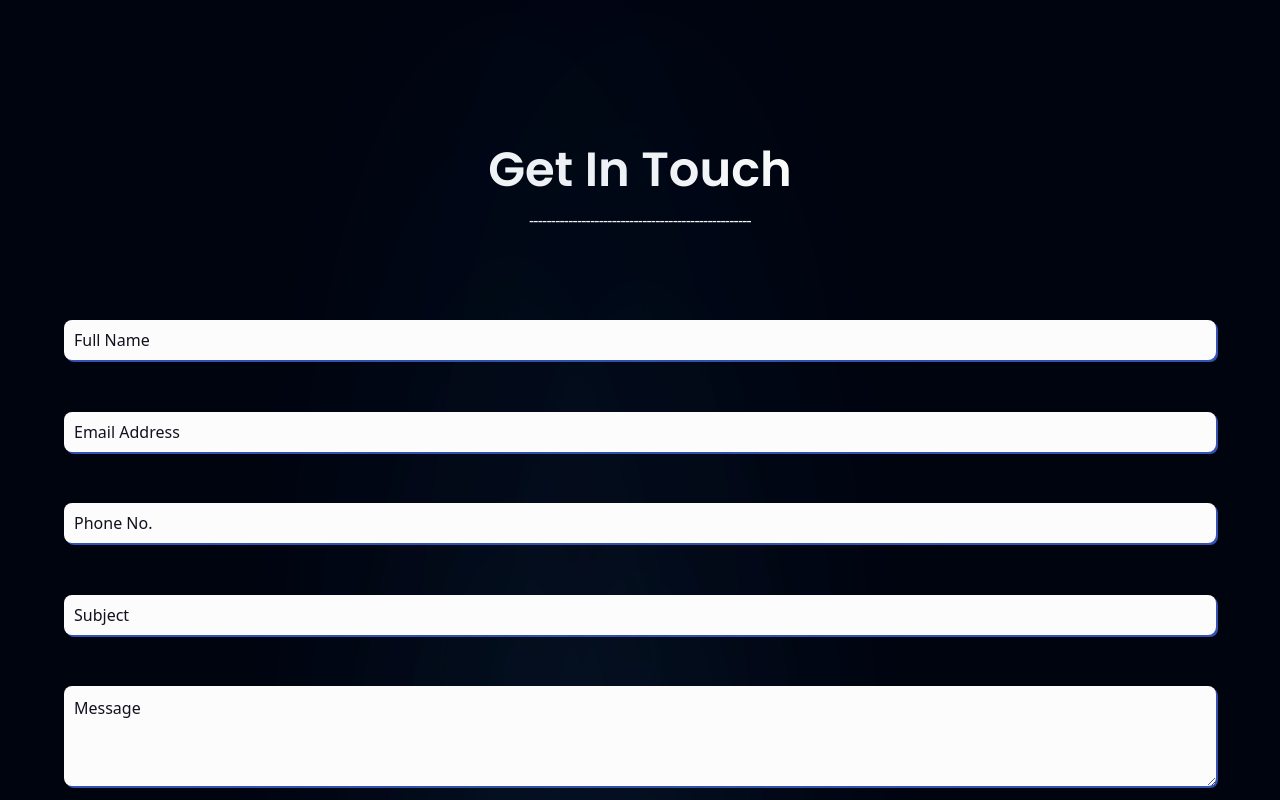
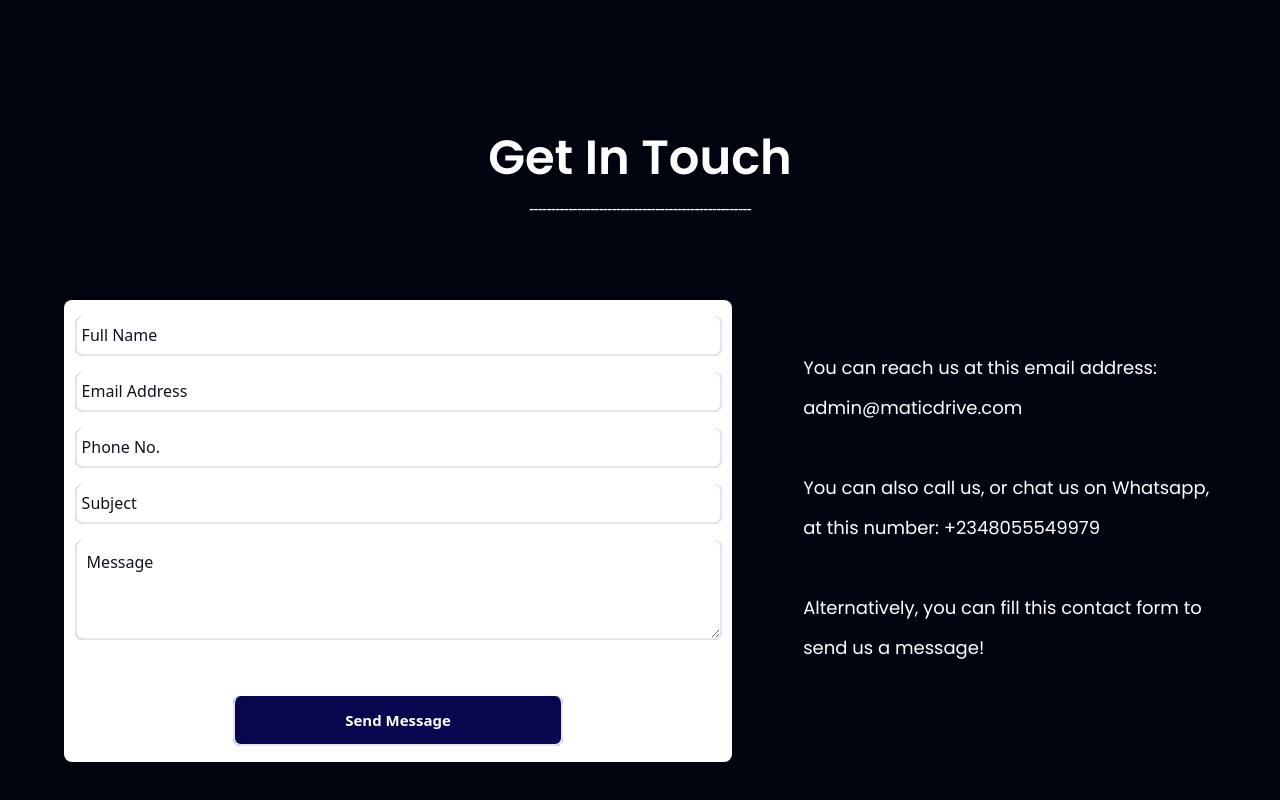
Before and after one commit to Kennius7/MaticDrive-Website, a React (Vite) app: page / in a window 1280 px wide. Shown: the part 5420-6220 px from the top of the page. Built offline with nearby package versions, Linux system fonts and the light colour scheme.

Commit message:
Worked on the contact and partnership sections

```diff
--- a/src/components/ContactUs.jsx
+++ b/src/components/ContactUs.jsx
@@ -54,11 +54,22 @@ const handleSubmit = (e) => {
   return (
     <section id="contact" className={`my-20 ${layout.section}`}>
       <div className="items-center w-full">
-      <div className="flex flex-col justify-center items-center my-6 pb-16">
+
+        <div className="flex flex-col justify-center items-center my-3 pb-4 sm:mb-16">
           <div className={`text-center ${styles.heading2}`}>Get In Touch</div>
           <div className="text-white tracking-tighter">---------------------------------------------------</div>
         </div>
 
+        <div className="flex ss:flex-row-reverse flex-col justify-between">
+          <div className="ss:w-[40%] w-[100%]">
+            <p className={`${styles.paragraph} text-center ss:text-left ss:max-w-[450px] sm:mt-8 sm:ml-8 lg:mt-12 lg:ml-12 ss:leading-[40px] max-w-[500px] mb-4`}>
+              You can reach us at this email address: admin@maticdrive.com <br /> <br />
+              You can also call us, or chat us on Whatsapp, at this number: +2348055549979 <br /> <br />
+              Alternatively, you can fill this contact form to send us a message!
+            </p>
+          </div>
+
+          <div className="bg-white rounded-[8px] py-3 ss:w-[58%] w-[100%]">
             <form ref={form} className="form__content w-[100%] h-[100%]" onSubmit={handleSubmit}>
 
               <div className="form__box">
@@ -91,13 +102,10 @@ const handleSubmit = (e) => {
               </div>
 
             </form>
+          </div>
+        </div>
 
-        {/* gradient start */}
-        <div className="absolute z-[0] opacity-10 w-[20%] h-[20%] right-[50%] bottom-40 blue__gradient" />
-        <div className="absolute z-[0] opacity-10 w-[20%] h-[20%] right-[40%] bottom-40 blue__gradient" />
-        <div className="absolute z-[0] opacity-10 w-[20%] h-[20%] right-[50%] bottom-40 blue__gradient" />
-        <div className="absolute z-[0] opacity-10 w-[20%] h-[20%] right-[40%] bottom-40 blue__gradient" />
-        {/* gradient end */}
+
       </div>
     </section>
   )
--- a/src/components/Partnership.jsx
+++ b/src/components/Partnership.jsx
@@ -19,7 +19,7 @@ const Partnership = () => (
         </div>
       </div>
 
-      <div className="w-[280px] h-[280px] ss:w-[350px] ss:h-[350px] lg:w-[500px] lg:h-[500px] lg:ml-20">
+      <div className="w-[280px] h-[280px] ss:w-[350px] ss:h-[350px] lg:w-[500px] sm:h-[400px] sm:w-[400px] lg:h-[500px] sm:ml-4 lg:ml-20">
         <img className="rounded-lg w-[100%] h-[100%]" src={partnership} alt="partnership" />
       </div>
 
--- a/src/index.css
+++ b/src/index.css
@@ -184,19 +184,22 @@
 .form__content{
   display: grid;
   row-gap: 1.0rem;
+  padding: 4px;
 }
 
 .form__input,
 .form__messageInput,
 .form__submit{
-  border: 0;
+  border-top: #1f22c4;
+  border-width: 2px;
   outline: none;
 }
 
 .form__box{
   position: relative;
-  width: 100%;
+  width: 98%;
   height: 40px;
+  margin: auto;
 }
 
 .form__shadow{
@@ -205,7 +208,9 @@
   width: 100%;
   height: 100%;
   background-color: #3452b3;
-  transform: translate(2px, 2px);
+  opacity: .6;
+  outline: none;
+  border-width: 0;
 }
 
 .form__messageShadow{
@@ -214,22 +219,25 @@
   width: 100%;
   height: 100px;
   background-color: #3452b3;
-  transform: translate(2px, 2px);
+  opacity: .6;
+  outline: none;
+  border-width: 0;
 }
 
 .form__input{
   position: absolute;
   width: 100%;
   height: 40px;
-  background-color: #fcfcfc;
+  background-color: white;
   border-radius: 8px;
-  padding: 10px;
+
   z-index: 10;
-  transition: transform .3s;
+  transition: transform .5s;
 }
 
 .form__input::placeholder{
   color: #14101d;
+  padding-left: 5px;
 }
 
 .form__messageInput::placeholder{
@@ -240,11 +248,11 @@
   position: absolute;
   width: 100%;
   height: 100px;
-  background-color: #fcfcfc;
+  background-color: white;
   border-radius: 8px;
   padding: 10px;
   z-index: 10;
-  transition: transform .3s;
+  transition: transform .5s;
 }
 
 .form__button{
@@ -274,7 +282,7 @@
 
 .form__submit:focus{
   position: absolute;
-  transform: translate(-6px, -6px);
+  transform: translate(-3px, -3px);
   z-index: 20;
 }
 
@@ -283,11 +291,16 @@
   transition: .5s;
 }
 
+.form__messageInput:focus::placeholder{
+  opacity: 0;
+  transition: .5s;
+}
+
 .form__input:focus,
 .form__input:not(:placeholder-shown).form__input:not(:focus),
 .form__messageInput:focus,
 .form__messageInput:not(:placeholder-shown).form__messageInput:not(:focus){
-  transform: translate(-4px, -4px);
+  transform: translate(-2px, -2px);
 }
 
 .sent{
--- a/src/nodeMailer.js
+++ /dev/null
@@ -1,35 +0,0 @@
-const nodemailer = require("nodemailer");
-
-
-
-
-const transporter = nodemailer.createTransport({
-  host: "your_hostinger_smtp_host",
-  port: 587,
-  secure: false,
-  auth: {
-    user: "esstar100@gmail.com",
-    pass: "H0st1ng3r",
-  },
-});
-
-const sendEmail = (firstName, lastName, email, phoneNumber, subject, message) => {
-  const mailOptions = {
-    from: `"${firstName} ${lastName}" <${email}> /Phone No: ${phoneNumber}`,
-    to: "Admin@maticdrive.com",
-    subject: subject,
-    text: message,
-  };
-
-  transporter.sendMail(mailOptions, (error, info) => {
-    if (error) {
-      console.error(error);
-    } else {
-      console.log(`Email sent: ${info.response}`);
-    }
-  });
-}
-
-
-// module.exports = { sendEmail };
-// module.exports = { sendEmail };
--- a/src/style.js
+++ b/src/style.js
@@ -2,7 +2,7 @@ const styles = {
   boxWidth: "xl:max-w-[1280px] w-full",
 
   heading2: "font-poppins font-semibold xs:text-[48px] text-[40px] text-white xs:leading-[76.8px] leading-[66.8px] w-full",
-  headingPart: "font-poppins font-semibold ss:text-[45px] md:text-[62px] text-[36px] lg:tracking-normal tracking-tighter text-white ss:leading-[60px] leading-[50px] w-full",
+  headingPart: "font-poppins font-semibold ss:text-[45px] sm:text-[40px] md:text-[62px] text-[36px] lg:tracking-normal tracking-tighter text-white ss:leading-[60px] leading-[50px] w-full",
   headingFeatures: "font-poppins font-semibold xs:text-[42px] text-[27px] xs:tracking-wide tracking-tighter text-white xs:leading-[45px] leading-[50px] w-full",
   paragraph: "font-poppins font-normal text-white text-[18px] leading-[30.8px]",
   paragraphPartner: "font-poppins font-normal text-white ss:text-[25px] text-[18px] sm:leading-[37px] leading-[30.8px]",
@@ -15,7 +15,7 @@ const styles = {
   paddingX: "sm:px-16 px-6",
   paddingY: "sm:py-16 py-6",
   padding: "sm:px-16 px-6 sm:py-12 py-4",
-  paddingPart: "sm:px-8 px-6 sm:py-12 py-4",
+  paddingPart: "sm:px-8 px-6 md:py-12 sm:py-8 py-4",
 
   marginX: "sm:mx-16 mx-6",
   marginY: "sm:my-16 my-6",
```
Lines whose indentation alone changed are shown as unchanged.
